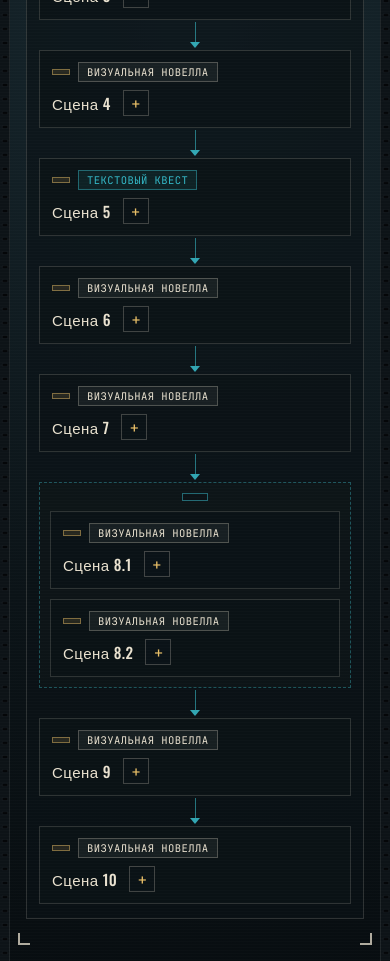
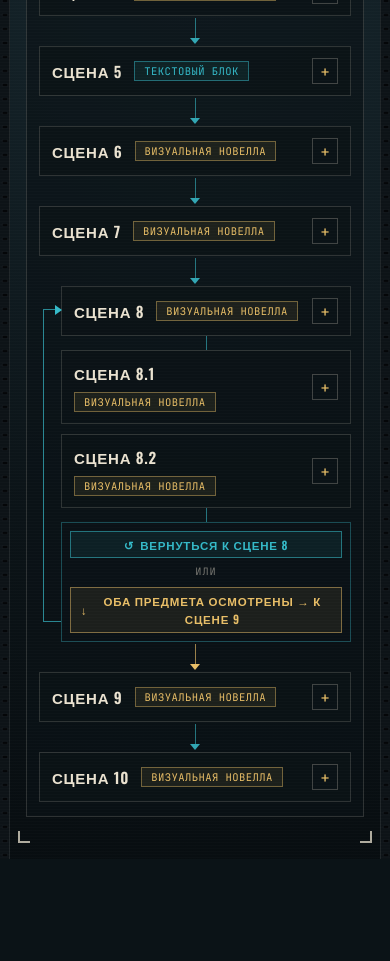
Before and after one commit to ledetav/crownvetch, a React (Vite) app: page /tz/blog/acts in a window 390 px wide. Shown: the part 1000-1961 px from the top of the page. After the commit the page ends 1859 px from the top, so only its background shows below. Built offline with nearby package versions, Linux system fonts and the light colour scheme.

Commit message:
feat(acts): simplify scene headers and render visual loopback circuit for items

```diff
--- a/src/components/tz/BlogActFlowchart.tsx
+++ b/src/components/tz/BlogActFlowchart.tsx
@@ -1,8 +1,8 @@
 /**
  * Сценарная схема-цепочка для выбранного акта в разделе «О блоге → Акты».
  * Отрисовывает сцены сверху вниз в виде соединённой схемы из свёрнутых по умолчанию
- * блоков-разворотов (аккордеонов), поддерживает параллельные развилки с условием
- * схождения и кнопки быстрого раскрытия/сворачивания всех сцен акта.
+ * блоков-разворотов (аккордеонов), поддерживает закольцованные развилки предметов
+ * с возвратом в сцену-хаб или переходом дальше, а также кнопки раскрытия/сворачивания всех сцен.
  */
 import { useEffect, useMemo, useState } from 'react';
 import type { BlogActFlowNode, BlogActId, BlogActScene, BlogActSceneMode } from '../../types/project';
@@ -11,7 +11,7 @@ import type { BlogActFlowNode, BlogActId, BlogActScene, BlogActSceneMode } from
 interface BlogActFlowchartProps {
   /** Идентификатор активного акта для сброса состояния раскрытия при переключении */
   actId: BlogActId;
-  /** Упорядоченный список узлов схемы (линейные сцены и развилки) */
+  /** Упорядоченный список узлов схемы (линейные сцены и закольцованные развилки) */
   flow: BlogActFlowNode[];
 }
 
@@ -26,16 +26,16 @@ interface ActSceneAccordionCardProps {
 }
 
 /**
- * Возвращает человекочитаемую подпись игрового формата сцены.
+ * Возвращает подпись формата сцены для бейджа в шапке карточки.
  * @param mode Системный код формата сцены.
- * @returns Русскоязычное название формата для плашки.
+ * @returns Строка «Текстовый блок» или «Визуальная новелла».
  */
 function formatSceneModeLabel(mode: BlogActSceneMode): string {
-  return mode === 'text_quest' ? 'Текстовый квест' : 'Визуальная новелла';
+  return mode === 'text_quest' ? 'Текстовый блок' : 'Визуальная новелла';
 }
 
 /**
- * Собирает плоский список всех идентификаторов сцен из линейных узлов и развилок.
+ * Собирает плоский список всех идентификаторов сцен из линейных и закольцованных узлов.
  * @param flow Узлы сценарной цепочки акта.
  * @returns Массив идентификаторов всех сцен акта.
  */
@@ -45,6 +45,7 @@ function collectAllSceneIds(flow: BlogActFlowNode[]): string[] {
     if (node.kind === 'scene') {
       ids.push(node.scene.id);
     } else {
+      ids.push(node.hub.id);
       for (const branchScene of node.branches) {
         ids.push(branchScene.id);
       }
@@ -55,13 +56,20 @@ function collectAllSceneIds(flow: BlogActFlowNode[]): string[] {
 
 /**
  * Отрисовывает отдельную сцену сценария в виде сворачиваемого блока-разворота.
- * В свёрнутом виде показывает код, формат, условие (если есть) и название сцены;
- * в развёрнутом — блоки техтребований, текста/мыслей и действий.
+ * В шапке отображаются строго название «Сцена Номер» и бейдж формата
+ * («Текстовый блок» или «Визуальная новелла»), а внутри — структурированные поля:
+ * Катсцена/Фон, Текстовый блок/Мысли и Спрайты (для визуальной новеллы).
  * @param props Данные сцены, состояние раскрытия и обработчик переключения.
  * @returns JSX-разметка карточки сцены.
  */
 function ActSceneAccordionCard({ scene, isExpanded, onToggle }: ActSceneAccordionCardProps) {
   const bodyId = `${scene.id}-body`;
+
+  // Для текстовых блоков поле «Спрайты» не выводится
+  const visibleBlocks =
+    scene.mode === 'visual_novel'
+      ? scene.blocks
+      : scene.blocks.filter((block) => block.kind !== 'sprites');
 
   return (
     <article
@@ -75,20 +83,14 @@ function ActSceneAccordionCard({ scene, isExpanded, onToggle }: ActSceneAccordio
         aria-controls={bodyId}
         onClick={() => onToggle(scene.id)}
       >
-        <div className="act-scene-card__meta">
-          <span className="act-scene-card__code">{scene.code}</span>
-          <span
-            className={`act-scene-card__mode act-scene-card__mode--${scene.mode}`}
-          >
+        <div className="act-scene-card__header-row">
+          <div className="act-scene-card__heading-group">
+            <h3 className="act-scene-card__title">{scene.title}</h3>
+            <span className={`act-scene-card__mode act-scene-card__mode--${scene.mode}`}>
               {formatSceneModeLabel(scene.mode)}
             </span>
-          {scene.condition && (
-            <span className="act-scene-card__condition">{scene.condition}</span>
-          )}
           </div>
 
-        <div className="act-scene-card__title-row">
-          <h3 className="act-scene-card__title">{scene.title}</h3>
           <span className="act-scene-card__toggle" aria-hidden="true">
             {isExpanded ? '−' : '+'}
           </span>
@@ -97,19 +99,12 @@ function ActSceneAccordionCard({ scene, isExpanded, onToggle }: ActSceneAccordio
 
       {isExpanded && (
         <div id={bodyId} className="act-scene-card__body">
-          {scene.blocks.map((block, index) => (
+          {visibleBlocks.map((block, index) => (
             <div
               key={`${scene.id}-block-${index}`}
               className={`act-scene-block act-scene-block--${block.kind}`}
             >
-              <div className="act-scene-block__label">
-                {block.kind === 'action' && (
-                  <span className="act-scene-block__arrow" aria-hidden="true">
-                    →
-                  </span>
-                )}
-                <span>{block.label}</span>
-              </div>
+              <div className="act-scene-block__label">{block.label}</div>
               <p className="act-scene-block__text">{block.text}</p>
             </div>
           ))}
@@ -121,7 +116,7 @@ function ActSceneAccordionCard({ scene, isExpanded, onToggle }: ActSceneAccordio
 
 /**
  * Отрисовывает вертикальную схему-цепочку сцен выбранного акта с соединителями,
- * развилками и управлением разворотом всех сцен.
+ * закольцованными развилками и управлением разворотом всех сцен.
  * @param props Идентификатор акта и список узлов схемы.
  * @returns JSX-разметка сценарной цепочки.
  */
@@ -145,6 +140,17 @@ export function BlogActFlowchart({ actId, flow }: BlogActFlowchartProps) {
       }
       return next;
     });
+  };
+
+  /** Возвращает фокус и прокрутку к сцене-хабу закольцованной развилки */
+  const handleReturnToHub = (hubId: string) => {
+    setExpandedIds((prev) => {
+      const next = new Set(prev);
+      next.add(hubId);
+      return next;
+    });
+    const hubElement = document.getElementById(hubId);
+    hubElement?.scrollIntoView({ behavior: 'smooth', block: 'center' });
   };
 
   /** Разворачивает все сцены текущего акта одновременно */
@@ -202,19 +208,40 @@ export function BlogActFlowchart({ actId, flow }: BlogActFlowchartProps) {
                   onToggle={handleToggleScene}
                 />
               ) : (
-                <div className="act-flow-branch" aria-label={node.branchLabel}>
-                  <div className="act-flow-branch__header">
-                    <span className="act-flow-branch__badge">{node.branchLabel}</span>
+                <div
+                  className="act-flow-loop"
+                  aria-label={`Закольцованный переход: ${node.hub.title} и осмотр предметов`}
+                >
+                  {/* Левая магистраль петли возврата: идёт вверх и стрелкой входит в сцену-хаб */}
+                  <div className="act-flow-loop__return-rail" aria-hidden="true">
+                    <span className="act-flow-loop__return-top-arrow" />
                   </div>
 
-                  <div className="act-flow-branch__rails act-flow-branch__rails--top" aria-hidden="true">
-                    <span className="act-flow-branch__rail-left" />
-                    <span className="act-flow-branch__rail-right" />
+                  <div className="act-flow-loop__content">
+                    {/* Сцена-хаб (например, Сцена 8) */}
+                    <ActSceneAccordionCard
+                      scene={node.hub}
+                      isExpanded={expandedIds.has(node.hub.id)}
+                      onToggle={handleToggleScene}
+                    />
+
+                    {/* Ветвление вниз от сцены-хаба к параллельным сценам осмотра предметов */}
+                    <div className="act-flow-loop__fork-down" aria-hidden="true">
+                      <span className="act-flow-loop__stem" />
+                      <div className="act-flow-loop__rails act-flow-loop__rails--top">
+                        <span className="act-flow-loop__rail-left">
+                          <span className="act-flow-loop__down-arrow" />
+                        </span>
+                        <span className="act-flow-loop__rail-right">
+                          <span className="act-flow-loop__down-arrow" />
+                        </span>
+                      </div>
                     </div>
 
-                  <div className="act-flow-branch__grid">
+                    {/* Параллельные сцены осмотра предметов (8.1 и 8.2) */}
+                    <div className="act-flow-loop__grid">
                       {node.branches.map((branchScene) => (
-                      <div key={branchScene.id} className="act-flow-branch__col">
+                        <div key={branchScene.id} className="act-flow-loop__col">
                           <ActSceneAccordionCard
                             scene={branchScene}
                             isExpanded={expandedIds.has(branchScene.id)}
@@ -224,21 +251,45 @@ export function BlogActFlowchart({ actId, flow }: BlogActFlowchartProps) {
                       ))}
                     </div>
 
-                  <div className="act-flow-branch__rails act-flow-branch__rails--bottom" aria-hidden="true">
-                    <span className="act-flow-branch__rail-left" />
-                    <span className="act-flow-branch__rail-right" />
+                    {/* Схождение выходов из 8.1 и 8.2 в развилку «возврат к Сцене 8 ИЛИ далее к Сцене 9» */}
+                    <div className="act-flow-loop__merge-down" aria-hidden="true">
+                      <div className="act-flow-loop__rails act-flow-loop__rails--bottom">
+                        <span className="act-flow-loop__rail-left" />
+                        <span className="act-flow-loop__rail-right" />
+                      </div>
+                      <span className="act-flow-loop__stem" />
                     </div>
 
-                  {node.mergeCondition && (
-                    <div className="act-flow-branch__merge">
-                      <span className="act-flow-branch__merge-badge">{node.mergeCondition}</span>
+                    <div className="act-flow-loop__exit-bar">
+                      <button
+                        type="button"
+                        className="act-flow-loop__return-btn"
+                        onClick={() => handleReturnToHub(node.hub.id)}
+                      >
+                        <span aria-hidden="true">↺</span>
+                        <span>{node.returnLabel}</span>
+                      </button>
+
+                      <span className="act-flow-loop__or" aria-hidden="true">
+                        ИЛИ
+                      </span>
+
+                      <span className="act-flow-loop__exit-tag">
+                        <span aria-hidden="true">↓</span>
+                        <span>{node.exitLabel}</span>
+                      </span>
                     </div>
-                  )}
+                  </div>
                 </div>
               )}
 
               {!isLast && (
-                <div className="act-flow-connector" aria-hidden="true">
+                <div
+                  className={`act-flow-connector ${
+                    node.kind === 'loop_branch' ? 'act-flow-connector--amber' : ''
+                  }`}
+                  aria-hidden="true"
+                >
                   <span className="act-flow-connector__line" />
                   <span className="act-flow-connector__arrow" />
                 </div>
--- a/src/styles/darkroomHero.css
+++ b/src/styles/darkroomHero.css
@@ -1957,6 +1957,14 @@
   border-top: 6px solid rgba(59, 199, 214, 0.82);
 }
 
+.act-flow-connector--amber .act-flow-connector__line {
+  background: rgba(232, 190, 103, 0.65);
+}
+
+.act-flow-connector--amber .act-flow-connector__arrow {
+  border-top-color: var(--accent-amber);
+}
+
 /* Карточка-разворот отдельной сцены */
 .act-scene-card {
   width: 100%;
@@ -1976,9 +1984,7 @@
 
 .act-scene-card__trigger {
   width: 100%;
-  display: flex;
-  flex-direction: column;
-  gap: 8px;
+  display: block;
   padding: 13px 16px;
   background: transparent;
   border: none;
@@ -1992,152 +1998,124 @@
   outline-offset: -1px;
 }
 
-.act-scene-card__meta {
+.act-scene-card__header-row {
+  display: flex;
+  align-items: center;
+  justify-content: space-between;
+  gap: 12px;
+}
+
+.act-scene-card__heading-group {
   display: flex;
   align-items: center;
   flex-wrap: wrap;
-  gap: 8px;
-}
-
-.act-scene-card__code {
-  padding: 2px 8px;
+  gap: 8px 12px;
+  min-width: 0;
+}
+
+.act-scene-card__title {
+  margin: 0;
+  font-family: var(--font-condensed);
+  font-size: 1.05rem;
+  font-weight: 600;
+  letter-spacing: 0.05em;
+  text-transform: uppercase;
+  color: var(--text-primary);
+}
+
+.act-scene-card__mode {
+  padding: 2px 9px;
+  border: 1px solid rgba(234, 226, 208, 0.22);
+  font-family: var(--font-mono);
+  font-size: 0.66rem;
+  letter-spacing: 0.04em;
+  text-transform: uppercase;
+}
+
+.act-scene-card__mode--text_quest {
+  background: rgba(59, 199, 214, 0.08);
+  border-color: rgba(59, 199, 214, 0.44);
+  color: var(--glitch-cyan);
+}
+
+.act-scene-card__mode--visual_novel {
+  background: rgba(232, 190, 103, 0.08);
+  border-color: rgba(232, 190, 103, 0.42);
+  color: var(--accent-amber);
+}
+
+.act-scene-card__toggle {
+  flex-shrink: 0;
+  width: 26px;
+  height: 26px;
+  display: inline-flex;
+  align-items: center;
+  justify-content: center;
+  background: rgba(11, 19, 23, 0.88);
+  border: 1px solid rgba(234, 226, 208, 0.24);
+  font-family: var(--font-mono);
+  font-size: 0.95rem;
+  line-height: 1;
+  color: var(--accent-amber);
+}
+
+.act-scene-card--expanded .act-scene-card__toggle {
+  border-color: var(--accent-amber);
   background: rgba(232, 190, 103, 0.12);
-  border: 1px solid rgba(232, 190, 103, 0.46);
+}
+
+/* Раскрытое содержимое сцены: 1) Катсцена/Фон, 2) Текстовый блок/Мысли, 3) Спрайты (для ВН) */
+.act-scene-card__body {
+  display: flex;
+  flex-direction: column;
+  gap: 10px;
+  padding: 14px 16px 16px;
+  border-top: 1px solid rgba(234, 226, 208, 0.12);
+  background: rgba(8, 13, 16, 0.52);
+}
+
+.act-scene-block {
+  display: flex;
+  flex-direction: column;
+  gap: 5px;
+  padding: 10px 12px;
+  border: 1px solid rgba(234, 226, 208, 0.1);
+}
+
+.act-scene-block--visual {
+  background: rgba(59, 199, 214, 0.05);
+  border-left: 2px solid var(--glitch-cyan);
+}
+
+.act-scene-block--narrative {
+  background: rgba(18, 24, 27, 0.72);
+  border-left: 2px solid rgba(234, 226, 208, 0.44);
+}
+
+.act-scene-block--sprites {
+  background: rgba(232, 190, 103, 0.06);
+  border-color: rgba(232, 190, 103, 0.22);
+  border-left: 2px solid var(--accent-amber);
+}
+
+.act-scene-block__label {
   font-family: var(--font-condensed);
   font-size: 0.72rem;
   font-weight: 600;
   letter-spacing: 0.08em;
   text-transform: uppercase;
+}
+
+.act-scene-block--visual .act-scene-block__label {
+  color: var(--glitch-cyan);
+}
+
+.act-scene-block--narrative .act-scene-block__label {
+  color: rgba(234, 226, 208, 0.72);
+}
+
+.act-scene-block--sprites .act-scene-block__label {
   color: var(--accent-amber);
-}
-
-.act-scene-card__mode {
-  padding: 2px 8px;
-  border: 1px solid rgba(234, 226, 208, 0.22);
-  font-family: var(--font-mono);
-  font-size: 0.66rem;
-  letter-spacing: 0.04em;
-  text-transform: uppercase;
-}
-
-.act-scene-card__mode--text_quest {
-  background: rgba(59, 199, 214, 0.08);
-  border-color: rgba(59, 199, 214, 0.42);
-  color: var(--glitch-cyan);
-}
-
-.act-scene-card__mode--visual_novel {
-  background: rgba(234, 226, 208, 0.06);
-  border-color: rgba(234, 226, 208, 0.26);
-  color: var(--text-primary);
-}
-
-.act-scene-card__condition {
-  padding: 2px 8px;
-  background: rgba(214, 54, 56, 0.12);
-  border: 1px solid rgba(214, 54, 56, 0.48);
-  font-family: var(--font-mono);
-  font-size: 0.66rem;
-  letter-spacing: 0.03em;
-  color: #f49b9c;
-}
-
-.act-scene-card__title-row {
-  display: flex;
-  align-items: center;
-  justify-content: space-between;
-  gap: 12px;
-}
-
-.act-scene-card__title {
-  margin: 0;
-  font-family: var(--font-condensed);
-  font-size: 1.04rem;
-  font-weight: 500;
-  letter-spacing: 0.03em;
-  color: var(--text-primary);
-}
-
-.act-scene-card__toggle {
-  flex-shrink: 0;
-  width: 26px;
-  height: 26px;
-  display: inline-flex;
-  align-items: center;
-  justify-content: center;
-  background: rgba(11, 19, 23, 0.88);
-  border: 1px solid rgba(234, 226, 208, 0.24);
-  font-family: var(--font-mono);
-  font-size: 0.95rem;
-  line-height: 1;
-  color: var(--accent-amber);
-}
-
-.act-scene-card--expanded .act-scene-card__toggle {
-  border-color: var(--accent-amber);
-  background: rgba(232, 190, 103, 0.12);
-}
-
-/* Раскрытое содержимое сцены: техтребования, текст/мысли и блоки действий */
-.act-scene-card__body {
-  display: flex;
-  flex-direction: column;
-  gap: 10px;
-  padding: 14px 16px 16px;
-  border-top: 1px solid rgba(234, 226, 208, 0.12);
-  background: rgba(8, 13, 16, 0.52);
-}
-
-.act-scene-block {
-  display: flex;
-  flex-direction: column;
-  gap: 4px;
-  padding: 10px 12px;
-  border: 1px solid rgba(234, 226, 208, 0.1);
-}
-
-.act-scene-block--tech {
-  background: rgba(59, 199, 214, 0.05);
-  border-left: 2px solid var(--glitch-cyan);
-}
-
-.act-scene-block--text {
-  background: rgba(18, 24, 27, 0.72);
-  border-left: 2px solid rgba(234, 226, 208, 0.42);
-}
-
-.act-scene-block--action {
-  background: rgba(232, 190, 103, 0.07);
-  border-color: rgba(232, 190, 103, 0.28);
-  border-left: 3px solid var(--accent-amber);
-}
-
-.act-scene-block__label {
-  display: flex;
-  align-items: center;
-  gap: 6px;
-  font-family: var(--font-condensed);
-  font-size: 0.7rem;
-  font-weight: 600;
-  letter-spacing: 0.07em;
-  text-transform: uppercase;
-}
-
-.act-scene-block--tech .act-scene-block__label {
-  color: var(--glitch-cyan);
-}
-
-.act-scene-block--text .act-scene-block__label {
-  color: rgba(234, 226, 208, 0.66);
-}
-
-.act-scene-block--action .act-scene-block__label {
-  color: var(--accent-amber);
-}
-
-.act-scene-block__arrow {
-  font-family: var(--font-mono);
-  font-size: 0.82rem;
 }
 
 .act-scene-block__text {
@@ -2149,98 +2127,176 @@
   white-space: pre-line;
 }
 
-/* Развилка сценарной схемы (например, 8.1 и 8.2 рядом с общим схождением) */
-.act-flow-branch {
+/* Закольцованный узел схемы: Сцена 8 <-> (Сцена 8.1 | Сцена 8.2) -> Сцена 9 */
+.act-flow-loop {
+  position: relative;
+  padding-left: 36px;
+}
+
+/* Левая петля возврата от выхода предметов обратно в левый край Сцены 8 */
+.act-flow-loop__return-rail {
+  position: absolute;
+  left: 10px;
+  top: 26px;
+  bottom: 18px;
+  width: 26px;
+  border-left: 1.5px solid rgba(59, 199, 214, 0.65);
+  border-top: 1.5px solid rgba(59, 199, 214, 0.65);
+  border-bottom: 1.5px solid rgba(59, 199, 214, 0.65);
+  pointer-events: none;
+}
+
+.act-flow-loop__return-top-arrow {
+  position: absolute;
+  top: -5.5px;
+  right: -1px;
+  width: 0;
+  height: 0;
+  border-top: 5px solid transparent;
+  border-bottom: 5px solid transparent;
+  border-left: 7px solid var(--glitch-cyan);
+}
+
+.act-flow-loop__content {
   display: flex;
   flex-direction: column;
   align-items: stretch;
-  padding: 14px 14px 12px;
-  background: rgba(18, 24, 27, 0.44);
-  border: 1px dashed rgba(59, 199, 214, 0.36);
-}
-
-.act-flow-branch__header,
-.act-flow-branch__merge {
-  display: flex;
-  justify-content: center;
-}
-
-.act-flow-branch__badge {
-  padding: 3px 12px;
-  background: rgba(11, 19, 23, 0.92);
-  border: 1px solid rgba(59, 199, 214, 0.48);
-  font-family: var(--font-condensed);
-  font-size: 0.72rem;
-  font-weight: 600;
-  letter-spacing: 0.08em;
-  text-transform: uppercase;
-  color: var(--glitch-cyan);
-  text-align: center;
-}
-
-.act-flow-branch__merge-badge {
-  padding: 4px 14px;
-  background: rgba(11, 19, 23, 0.94);
-  border: 1px solid rgba(232, 190, 103, 0.58);
-  font-family: var(--font-condensed);
-  font-size: 0.72rem;
-  font-weight: 600;
-  letter-spacing: 0.08em;
-  text-transform: uppercase;
-  color: var(--accent-amber);
-  text-align: center;
-}
-
-.act-flow-branch__rails {
+}
+
+.act-flow-loop__fork-down,
+.act-flow-loop__merge-down {
+  display: flex;
+  flex-direction: column;
+  align-items: stretch;
+}
+
+.act-flow-loop__stem {
+  align-self: center;
+  width: 1px;
+  height: 14px;
+  background: rgba(59, 199, 214, 0.55);
+}
+
+.act-flow-loop__rails {
   display: grid;
   grid-template-columns: repeat(2, minmax(0, 1fr));
-  height: 18px;
+  height: 20px;
   position: relative;
 }
 
-.act-flow-branch__rails--top::before,
-.act-flow-branch__rails--bottom::before {
+.act-flow-loop__rails--top::before,
+.act-flow-loop__rails--bottom::before {
   content: '';
   position: absolute;
   left: 25%;
   right: 25%;
   height: 1px;
-  background: rgba(59, 199, 214, 0.46);
-}
-
-.act-flow-branch__rails--top::before {
+  background: rgba(59, 199, 214, 0.55);
+}
+
+.act-flow-loop__rails--top::before {
   top: 0;
 }
 
-.act-flow-branch__rails--bottom::before {
+.act-flow-loop__rails--bottom::before {
   bottom: 0;
 }
 
-.act-flow-branch__rail-left,
-.act-flow-branch__rail-right {
+.act-flow-loop__rail-left,
+.act-flow-loop__rail-right {
   position: relative;
 }
 
-.act-flow-branch__rail-left::after,
-.act-flow-branch__rail-right::after {
+.act-flow-loop__rail-left::after,
+.act-flow-loop__rail-right::after {
   content: '';
   position: absolute;
   left: 50%;
   top: 0;
   bottom: 0;
   width: 1px;
-  background: rgba(59, 199, 214, 0.46);
-}
-
-.act-flow-branch__grid {
+  background: rgba(59, 199, 214, 0.55);
+}
+
+.act-flow-loop__down-arrow {
+  position: absolute;
+  left: 50%;
+  bottom: 0;
+  transform: translateX(-50%);
+  width: 0;
+  height: 0;
+  border-left: 4.5px solid transparent;
+  border-right: 4.5px solid transparent;
+  border-top: 6px solid rgba(59, 199, 214, 0.85);
+}
+
+.act-flow-loop__grid {
   display: grid;
   grid-template-columns: repeat(2, minmax(0, 1fr));
   align-items: start;
   gap: 14px;
 }
 
-.act-flow-branch__col {
+.act-flow-loop__col {
   min-width: 0;
+}
+
+/* Нижняя панель выбора выхода из петли: возврат в Сцену 8 ИЛИ переход к Сцене 9 */
+.act-flow-loop__exit-bar {
+  display: flex;
+  align-items: center;
+  justify-content: center;
+  flex-wrap: wrap;
+  gap: 8px 12px;
+  padding: 8px 12px;
+  background: rgba(11, 19, 23, 0.88);
+  border: 1px solid rgba(59, 199, 214, 0.32);
+}
+
+.act-flow-loop__return-btn {
+  display: inline-flex;
+  align-items: center;
+  gap: 6px;
+  padding: 4px 10px;
+  background: rgba(59, 199, 214, 0.08);
+  border: 1px solid rgba(59, 199, 214, 0.5);
+  font-family: var(--font-condensed);
+  font-size: 0.72rem;
+  font-weight: 600;
+  letter-spacing: 0.07em;
+  text-transform: uppercase;
+  color: var(--glitch-cyan);
+  cursor: pointer;
+  transition: background-color 0.16s ease, border-color 0.16s ease;
+}
+
+.act-flow-loop__return-btn:hover,
+.act-flow-loop__return-btn:focus-visible {
+  outline: none;
+  background: rgba(59, 199, 214, 0.16);
+  border-color: var(--glitch-cyan);
+}
+
+.act-flow-loop__or {
+  font-family: var(--font-mono);
+  font-size: 0.64rem;
+  letter-spacing: 0.1em;
+  color: rgba(234, 226, 208, 0.48);
+}
+
+.act-flow-loop__exit-tag {
+  display: inline-flex;
+  align-items: center;
+  gap: 6px;
+  padding: 4px 10px;
+  background: rgba(232, 190, 103, 0.08);
+  border: 1px solid rgba(232, 190, 103, 0.48);
+  font-family: var(--font-condensed);
+  font-size: 0.72rem;
+  font-weight: 600;
+  letter-spacing: 0.07em;
+  text-transform: uppercase;
+  color: var(--accent-amber);
 }
 
 /* Двухколоночная рабочая область: таблица работ слева, 2 блока (дедлайн + прогресс) справа */
@@ -3537,19 +3593,42 @@
     font-size: 0.72rem;
   }
 
-  /* На мобильном развилка 8.1 / 8.2 перестраивается в вертикальный стек без горизонтального скролла */
-  .act-flow-branch {
-    padding: 10px;
-    gap: 10px;
-  }
-
-  .act-flow-branch__rails {
+  /* На мобильном петля возврата остаётся компактной слева, а 8.1 и 8.2 идут вертикально */
+  .act-flow-loop {
+    padding-left: 22px;
+  }
+
+  .act-flow-loop__return-rail {
+    left: 4px;
+    top: 23px;
+    bottom: 20px;
+    width: 18px;
+  }
+
+  .act-flow-loop__rails {
     display: none;
   }
 
-  .act-flow-branch__grid {
+  .act-flow-loop__grid {
     grid-template-columns: 1fr;
     gap: 10px;
+  }
+
+  .act-flow-loop__exit-bar {
+    flex-direction: column;
+    align-items: stretch;
+    gap: 6px;
+    padding: 8px;
+  }
+
+  .act-flow-loop__return-btn,
+  .act-flow-loop__exit-tag {
+    justify-content: center;
+    text-align: center;
+  }
+
+  .act-flow-loop__or {
+    text-align: center;
   }
 
   .blog-tag-filter {
```
Also changed, not shown: 1 other file (tests, documents, lock files or other folders). Lines whose indentation alone changed are shown as unchanged.
